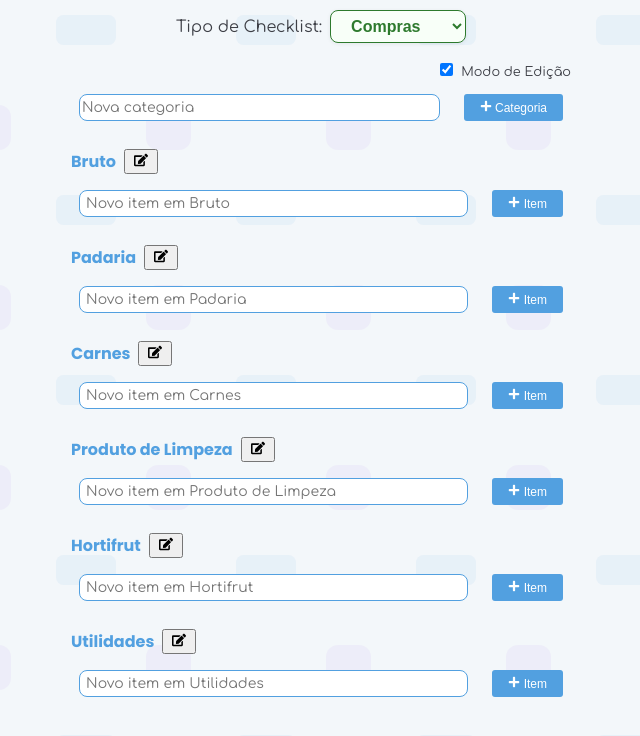
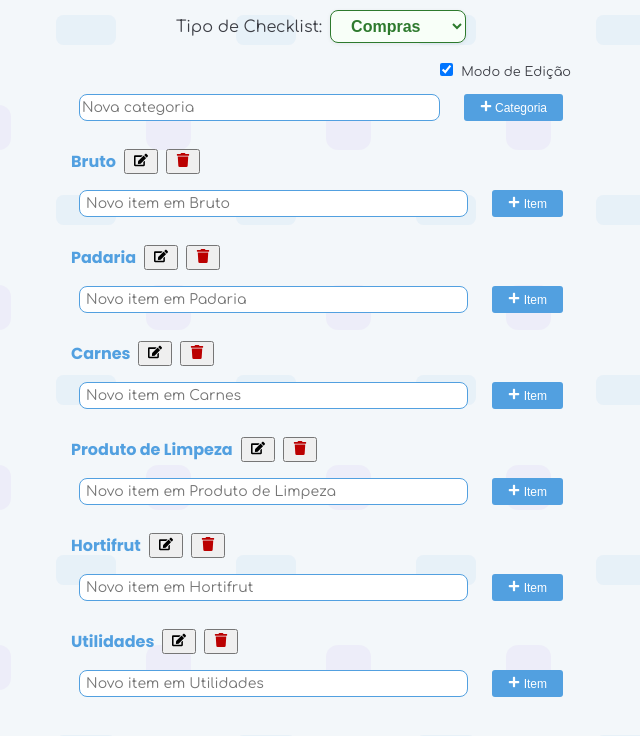
Before and after one commit to ThiagoHouse/checklists, a Next.js app: page / in a window 1280 px wide. Shown: the top 736 px of the page, without its empty margins (319-959 px from the left). Built offline with nearby package versions, Linux system fonts and the light colour scheme.

Commit message:
Permite excluir categoria

```diff
--- a/src/app/page.tsx
+++ b/src/app/page.tsx
@@ -236,6 +236,26 @@ export default function Home() {
     setEditingText("");
   };
 
+  // Função para remover categoria (só se não tiver itens)
+  const removerCategoria = (categoria: string) => {
+    if ((items[categoria]?.length ?? 0) > 0) return;
+    setChecklists(prev => ({
+      ...prev,
+      [tipoAtual]: {
+        ...prev[tipoAtual],
+        categorias: prev[tipoAtual].categorias.filter(cat => cat !== categoria),
+        items: Object.fromEntries(
+          Object.entries(prev[tipoAtual].items).filter(([cat]) => cat !== categoria)
+        )
+      }
+    }));
+    setNewItems(prev => {
+      const novo = { ...prev };
+      delete novo[categoria];
+      return novo;
+    });
+  };
+
   // Salvar edição de categoria
   const salvarNomeCategoria = (categoriaAntiga: string) => {
     const novoNome = novoNomeCategoria.trim();
@@ -330,18 +350,6 @@ export default function Home() {
         </select>
       </div>
 
-      {/* <h1 style={{
-        textAlign: "center",
-        marginTop: 8,
-        marginBottom: 8,
-        fontFamily: "inherit",
-        fontWeight: 700,
-        fontSize: "1.2em",
-        letterSpacing: "1px",
-      }}>
-        {`Checklist de ${tipoAtual}`}
-      </h1> */}
-
       <div style={{ textAlign: "right", marginBottom: 2 }}>
         <label style={{ cursor: "pointer", fontWeight: 500, fontSize: "0.8em" }}>
           <input
@@ -395,6 +403,7 @@ export default function Home() {
               >
                 {categoria}
                 {modoEdicao && (
+                  <>
                     <button
                       style={{ marginLeft: 8, fontSize: 14, padding: "2px 8px" }}
                       onClick={e => {
@@ -406,6 +415,20 @@ export default function Home() {
                     >
                       <FaEdit />
                     </button>
+                    {/* Botão de remover categoria, só aparece se não tiver itens */}
+                    {(!items[categoria] || items[categoria].length === 0) && (
+                      <button
+                        style={{ marginLeft: 8, fontSize: 14, padding: "2px 8px", color: "#b00" }}
+                        onClick={e => {
+                          e.stopPropagation();
+                          removerCategoria(categoria);
+                        }}
+                        title="Excluir categoria (apenas se vazia)"
+                      >
+                        <FaTrash />
+                      </button>
+                    )}
+                  </>
                 )}
               </h2>
             )}
```
Lines whose indentation alone changed are shown as unchanged.
